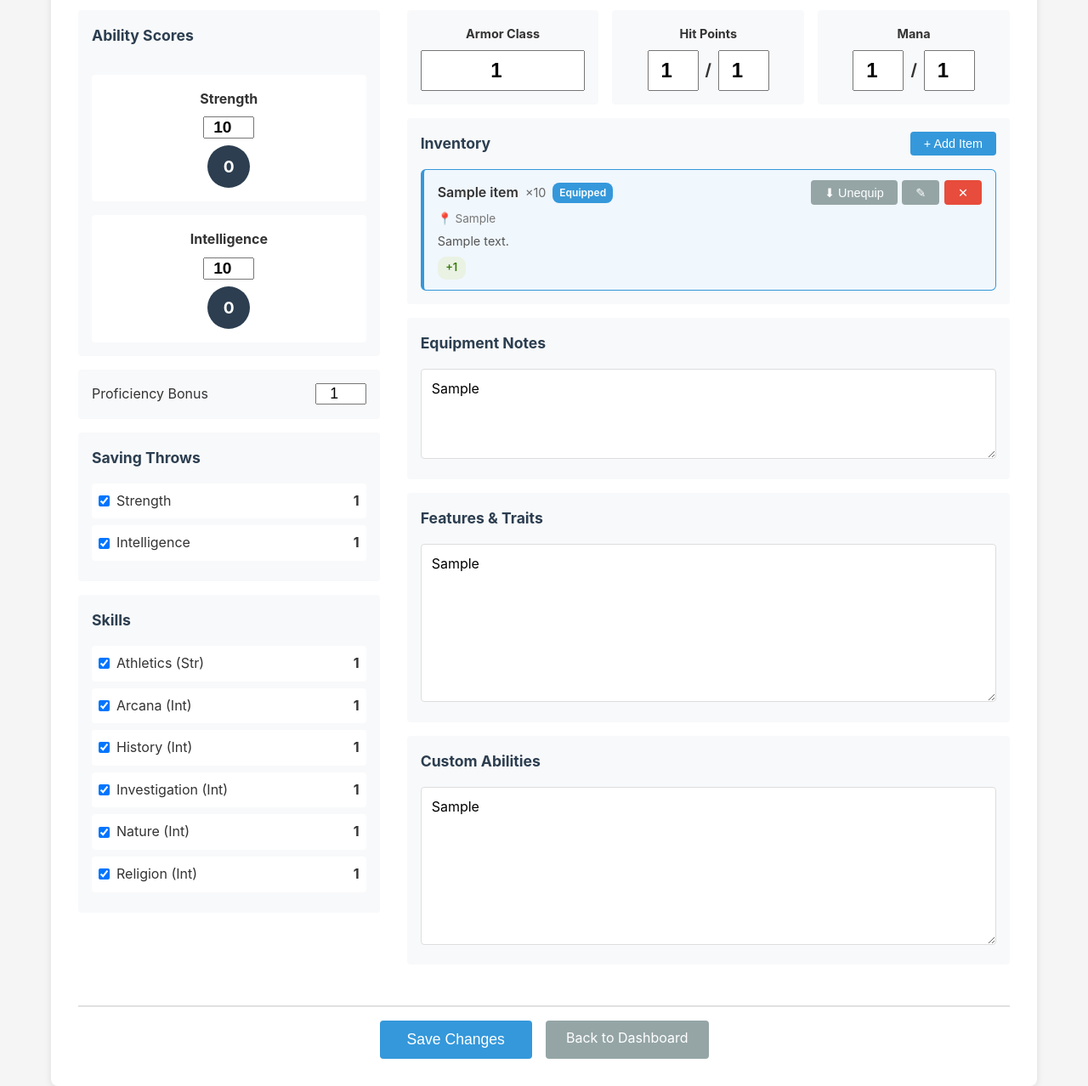
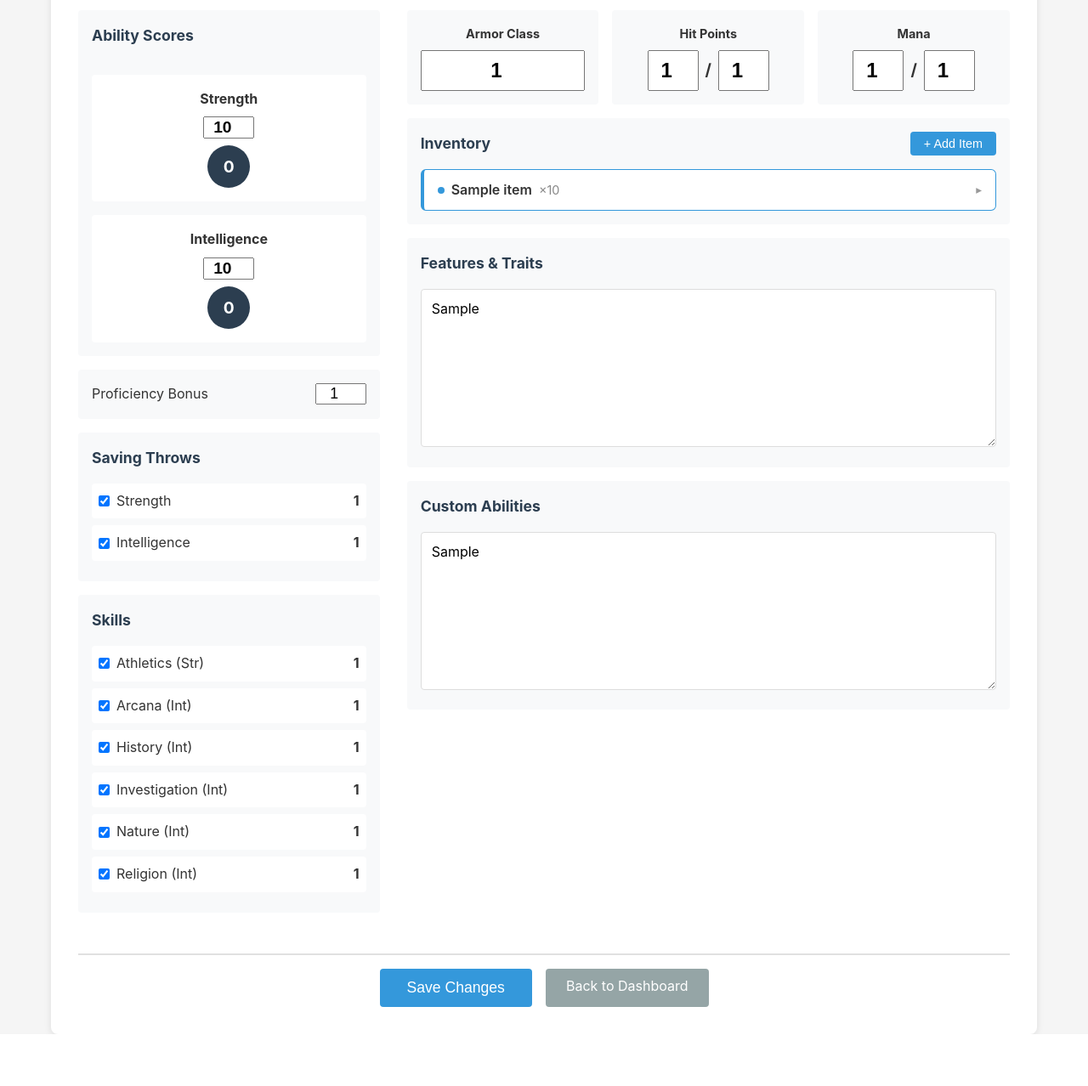
Before and after one commit to brigzzy/character-compendium, a Flask app: page /character/1 in a window 1280 px wide. Shown: the part 298-1576 px from the top of the page at 85% size. After the commit the page ends 1515 px from the top, so only its background shows below. Run offline with Flask 3, Linux system fonts and the light colour scheme; the visitor is signed in with stand-in values (Sample User, id 1); tables that the repository leaves empty hold one stand-in row (values such as "Sample post").

Commit message:
do de do

```diff
--- a/static/inventory.js
+++ b/static/inventory.js
@@ -1,8 +1,15 @@
-// Inventory Modal Management
+// Inventory Modal & Item Management
 (function() {
     'use strict';
 
     let propertyIndex = 0;
+
+    // --- Collapsible items ---
+
+    window.toggleItemExpand = function(summaryEl) {
+        const item = summaryEl.closest('.inventory-item');
+        item.classList.toggle('expanded');
+    };
 
     // --- Modal open/close ---
 
@@ -101,7 +108,6 @@
     };
 
     function getStatOptions(selectedValue) {
-        // Read stat options from the data attribute on the modal
         const modal = document.getElementById('inventory-modal');
         const options = JSON.parse(modal.dataset.statOptions || '[]');
 
--- a/static/style.css
+++ b/static/style.css
@@ -114,6 +114,17 @@ main {
 .btn-large {
     padding: 0.75rem 2rem;
     font-size: 1.1rem;
+}
+
+.btn-small {
+    padding: 0.4rem 1rem;
+    font-size: 0.9rem;
+}
+
+.btn-icon {
+    padding: 0.3rem 0.6rem;
+    font-size: 0.85rem;
+    line-height: 1;
 }
 
 /* Auth Pages */
@@ -529,15 +540,117 @@ main {
     color: white;
 }
 
-.btn-small {
-    padding: 0.4rem 1rem;
-    font-size: 0.9rem;
+
+/* ================================================
+   EFFECTIVE STAT VALUE DISPLAYS
+   ================================================ */
+
+/* Large effective value for stat boxes (AC) */
+.effective-stat {
+    font-size: 2rem;
+    font-weight: bold;
+    color: #2c3e50;
+    line-height: 1.2;
+    margin-bottom: 0.25rem;
 }
 
-.btn-icon {
-    padding: 0.3rem 0.6rem;
+/* Inline effective value for HP/Mana max */
+.effective-stat-inline {
+    font-size: 1.5rem;
+    font-weight: bold;
+    color: #2c3e50;
+    min-width: 40px;
+    text-align: center;
+}
+
+/* Row that shows base input + bonus tag under the effective value */
+.base-stat-row {
+    display: flex;
+    align-items: center;
+    justify-content: center;
+    gap: 0.35rem;
+    margin-top: 0.25rem;
+}
+
+.base-label {
+    font-size: 0.75rem;
+    color: #999;
+    text-transform: uppercase;
+    letter-spacing: 0.03em;
+}
+
+.stat-input-small {
+    width: 50px;
+    text-align: center;
+    font-size: 0.9rem;
+    font-weight: 600;
+    padding: 0.2rem 0.3rem;
+    border: 1px solid #ccc;
+    border-radius: 3px;
+    color: #666;
+}
+
+/* Effective score for ability scores */
+.effective-score {
+    font-size: 1.4rem;
+    font-weight: bold;
+    color: #2c3e50;
+    margin-bottom: 0.25rem;
+}
+
+.base-score-row {
+    display: flex;
+    align-items: center;
+    gap: 0.3rem;
+    margin-bottom: 0.5rem;
+}
+
+.score-input-small {
+    width: 45px;
+    text-align: center;
     font-size: 0.85rem;
-    line-height: 1;
+    font-weight: 600;
+    padding: 0.15rem 0.25rem;
+    border: 1px solid #ccc;
+    border-radius: 3px;
+    color: #666;
+}
+
+/* Green bonus tag used everywhere */
+.bonus-tag {
+    background: #eaf2e3;
+    color: #3a7a0d;
+    padding: 0.1rem 0.45rem;
+    border-radius: 8px;
+    font-size: 0.75rem;
+    font-weight: 700;
+    white-space: nowrap;
+}
+
+/* Effective proficiency inline */
+.effective-inline {
+    font-size: 1.2rem;
+    font-weight: bold;
+    color: #2c3e50;
+}
+
+.bonus-input-small {
+    width: 45px;
+    text-align: center;
+    font-size: 0.85rem;
+    font-weight: 600;
+    padding: 0.15rem 0.25rem;
+    border: 1px solid #ccc;
+    border-radius: 3px;
+    color: #666;
+}
+
+/* Inline bonus marker on saves/skills */
+.equip-bonus-inline {
+    color: #27ae60;
+    font-size: 0.75rem;
+    font-weight: bold;
+    margin-left: 2px;
 }
 
 
@@ -545,7 +658,6 @@ main {
    INVENTORY STYLES
    ================================================ */
 
-/* Section header with title + button */
 .section-header {
     display: flex;
     justify-content: space-between;
@@ -561,36 +673,49 @@ main {
 .inventory-list {
     display: flex;
     flex-direction: column;
-    gap: 0.75rem;
+    gap: 0.5rem;
 }
 
+/* Individual inventory item - collapsed by default */
 .inventory-item {
     background: white;
     border: 1px solid #e0e0e0;
     border-radius: 6px;
-    padding: 0.75rem 1rem;
     transition: border-color 0.2s, box-shadow 0.2s;
 }
 
 .inventory-item.equipped {
     border-color: #3498db;
     border-left: 4px solid #3498db;
-    background: #f0f7fd;
 }
 
-.item-header {
+/* Summary row - always visible, clickable */
+.item-summary {
     display: flex;
     justify-content: space-between;
     align-items: center;
-    gap: 0.75rem;
-    flex-wrap: wrap;
+    padding: 0.65rem 1rem;
+    cursor: pointer;
+    user-select: none;
+    transition: background-color 0.15s;
+}
+
+.item-summary:hover {
+    background-color: #f8f9fa;
 }
 
 .item-name-row {
     display: flex;
     align-items: center;
     gap: 0.5rem;
-    flex-wrap: wrap;
+}
+
+.equip-dot {
+    width: 8px;
+    height: 8px;
+    border-radius: 50%;
+    background-color: #3498db;
+    flex-shrink: 0;
 }
 
 .item-name {
@@ -599,39 +724,36 @@ main {
 }
 
 .item-quantity {
-    color: #666;
+    color: #888;
     font-size: 0.9rem;
 }
 
-.badge-equipped {
-    background-color: #3498db;
-    color: white;
-    padding: 0.15rem 0.5rem;
-    border-radius: 8px;
-    font-size: 0.75rem;
-    font-weight: 600;
-}
-
-.item-actions {
-    display: flex;
-    gap: 0.35rem;
-    align-items: center;
+.item-expand-icon {
+    color: #999;
+    font-size: 0.85rem;
+    transition: transform 0.2s;
     flex-shrink: 0;
 }
 
-.btn-equip {
-    background-color: #27ae60;
-    color: white;
+.inventory-item.expanded .item-expand-icon {
+    transform: rotate(90deg);
 }
 
-.btn-equip:hover {
-    background-color: #219a52;
+/* Details section - hidden by default */
+.item-details {
+    display: none;
+    padding: 0 1rem 0.75rem 1rem;
+    border-top: 1px solid #eee;
+}
+
+.inventory-item.expanded .item-details {
+    display: block;
 }
 
 .item-location {
     font-size: 0.85rem;
     color: #777;
-    margin-top: 0.35rem;
+    margin-top: 0.5rem;
 }
 
 .item-description {
@@ -657,32 +779,28 @@ main {
     font-weight: 600;
 }
 
+.item-actions {
+    display: flex;
+    gap: 0.35rem;
+    margin-top: 0.65rem;
+    padding-top: 0.5rem;
+    border-top: 1px solid #eee;
+}
+
+.btn-equip {
+    background-color: #27ae60;
+    color: white;
+}
+
+.btn-equip:hover {
+    background-color: #219a52;
+}
+
 .empty-inventory {
     text-align: center;
     padding: 1.5rem;
     color: #999;
     font-style: italic;
-}
-
-/* Equipment bonus indicators */
-.equip-bonus {
-    color: #27ae60;
-    font-size: 0.85rem;
-    font-weight: 600;
-}
-
-.equip-bonus-stat {
-    color: #27ae60;
-    font-size: 0.8rem;
-    font-weight: 600;
-    margin-top: 0.25rem;
-}
-
-.equip-bonus-inline {
-    color: #27ae60;
-    font-size: 0.75rem;
-    font-weight: bold;
-    margin-left: 2px;
 }
 
 
@@ -779,7 +897,6 @@ main {
     gap: 1rem;
 }
 
-/* Property rows in modal */
 #properties-container {
     display: flex;
     flex-direction: column;
@@ -847,14 +964,8 @@ main {
         padding-top: 0;
     }
 
-    .item-header {
-        flex-direction: column;
-        align-items: flex-start;
-    }
-
     .item-actions {
-        width: 100%;
-        justify-content: flex-start;
+        flex-wrap: wrap;
     }
 
     .form-row-modal {
--- a/templates/sheet.html
+++ b/templates/sheet.html
@@ -37,24 +37,34 @@
                     <h3>Ability Scores</h3>
 
                     {% set str_bonus = bonuses.get('str_score', 0) %}
+                    {% set effective_str = character.str_score + str_bonus %}
                     <div class="ability-score">
                         <label>Strength</label>
+                        {% if str_bonus %}
+                        <div class="effective-score">{{ effective_str }}</div>
+                        <div class="base-score-row">
+                            <input type="number" name="str_score" value="{{ character.str_score }}" min="1" max="30" class="score-input-small">
+                            <span class="bonus-tag">+{{ str_bonus }}</span>
+                        </div>
+                        {% else %}
                         <input type="number" name="str_score" value="{{ character.str_score }}" min="1" max="30" class="score-input">
-                        {% if str_bonus %}
-                        <span class="equip-bonus" title="From equipped items">+{{ str_bonus }}</span>
                         {% endif %}
-                        {% set effective_str = character.str_score + str_bonus %}
                         <div class="modifier">{{ ((effective_str - 10) // 2) if effective_str >= 10 else ((effective_str - 11) // 2) }}</div>
                     </div>
 
                     {% set int_bonus = bonuses.get('int_score', 0) %}
+                    {% set effective_int = character.int_score + int_bonus %}
                     <div class="ability-score">
                         <label>Intelligence</label>
+                        {% if int_bonus %}
+                        <div class="effective-score">{{ effective_int }}</div>
+                        <div class="base-score-row">
+                            <input type="number" name="int_score" value="{{ character.int_score }}" min="1" max="30" class="score-input-small">
+                            <span class="bonus-tag">+{{ int_bonus }}</span>
+                        </div>
+                        {% else %}
                         <input type="number" name="int_score" value="{{ character.int_score }}" min="1" max="30" class="score-input">
-                        {% if int_bonus %}
-                        <span class="equip-bonus" title="From equipped items">+{{ int_bonus }}</span>
                         {% endif %}
-                        {% set effective_int = character.int_score + int_bonus %}
                         <div class="modifier">{{ ((effective_int - 10) // 2) if effective_int >= 10 else ((effective_int - 11) // 2) }}</div>
                     </div>
                 </div>
@@ -62,20 +72,21 @@
                 <!-- Proficiency Bonus -->
                 <div class="section proficiency-section">
                     <label for="proficiency_bonus">Proficiency Bonus</label>
-                    <div style="display: flex; align-items: center; gap: 0.5rem;">
-                        <input type="number" name="proficiency_bonus" value="{{ character.proficiency_bonus }}" min="0" class="bonus-input">
                     {% set prof_bonus = bonuses.get('proficiency_bonus', 0) %}
                     {% if prof_bonus %}
-                        <span class="equip-bonus" title="From equipped items">+{{ prof_bonus }}</span>
+                    <div style="display: flex; align-items: center; gap: 0.5rem;">
+                        <span class="effective-inline">{{ character.proficiency_bonus + prof_bonus }}</span>
+                        <input type="number" name="proficiency_bonus" value="{{ character.proficiency_bonus }}" min="0" class="bonus-input-small">
+                        <span class="bonus-tag">+{{ prof_bonus }}</span>
+                    </div>
+                    {% else %}
+                    <input type="number" name="proficiency_bonus" value="{{ character.proficiency_bonus }}" min="0" class="bonus-input">
                     {% endif %}
-                    </div>
                 </div>
 
                 <!-- Saving Throws -->
                 <div class="section saves">
                     <h3>Saving Throws</h3>
-                    {% set effective_str = character.str_score + bonuses.get('str_score', 0) %}
-                    {% set effective_int = character.int_score + bonuses.get('int_score', 0) %}
                     {% set effective_prof = character.proficiency_bonus + bonuses.get('proficiency_bonus', 0) %}
 
                     <div class="skill-item">
@@ -135,36 +146,64 @@
 
                 <!-- Combat Stats -->
                 <div class="combat-stats">
+                    {% set ac_bonus = bonuses.get('ac', 0) %}
                     <div class="stat-box">
-                        <label for="ac">Armor Class</label>
+                        <label>Armor Class</label>
+                        {% if ac_bonus %}
+                        <div class="effective-stat">{{ character.ac + ac_bonus }}</div>
+                        <div class="base-stat-row">
+                            <span class="base-label">Base</span>
+                            <input type="number" name="ac" value="{{ character.ac }}" min="0" class="stat-input-small">
+                            <span class="bonus-tag">+{{ ac_bonus }}</span>
+                        </div>
+                        {% else %}
                         <input type="number" name="ac" value="{{ character.ac }}" min="0" class="stat-input">
-                        {% set ac_bonus = bonuses.get('ac', 0) %}
-                        {% if ac_bonus %}
-                        <div class="equip-bonus-stat" title="From equipped items">+{{ ac_bonus }} from items = {{ character.ac + ac_bonus }}</div>
                         {% endif %}
                     </div>
+
+                    {% set hp_bonus = bonuses.get('hp_max', 0) %}
                     <div class="stat-box">
                         <label>Hit Points</label>
+                        {% if hp_bonus %}
+                        <div class="hp-inputs">
+                            <input type="number" name="hp_current" value="{{ character.hp_current }}" min="0" class="stat-input" placeholder="Current">
+                            <span>/</span>
+                            <span class="effective-stat-inline">{{ character.hp_max + hp_bonus }}</span>
+                        </div>
+                        <div class="base-stat-row">
+                            <span class="base-label">Base max</span>
+                            <input type="number" name="hp_max" value="{{ character.hp_max }}" min="0" class="stat-input-small">
+                            <span class="bonus-tag">+{{ hp_bonus }}</span>
+                        </div>
+                        {% else %}
                         <div class="hp-inputs">
                             <input type="number" name="hp_current" value="{{ character.hp_current }}" min="0" class="stat-input" placeholder="Current">
                             <span>/</span>
                             <input type="number" name="hp_max" value="{{ character.hp_max }}" min="0" class="stat-input" placeholder="Max">
                         </div>
-                        {% set hp_bonus = bonuses.get('hp_max', 0) %}
-                        {% if hp_bonus %}
-                        <div class="equip-bonus-stat" title="From equipped items">+{{ hp_bonus }} max from items</div>
                         {% endif %}
                     </div>
+
+                    {% set mana_bonus = bonuses.get('mana_max', 0) %}
                     <div class="stat-box">
                         <label>Mana</label>
+                        {% if mana_bonus %}
+                        <div class="hp-inputs">
+                            <input type="number" name="mana_current" value="{{ character.mana_current }}" min="0" class="stat-input" placeholder="Current">
+                            <span>/</span>
+                            <span class="effective-stat-inline">{{ character.mana_max + mana_bonus }}</span>
+                        </div>
+                        <div class="base-stat-row">
+                            <span class="base-label">Base max</span>
+                            <input type="number" name="mana_max" value="{{ character.mana_max }}" min="0" class="stat-input-small">
+                            <span class="bonus-tag">+{{ mana_bonus }}</span>
+                        </div>
+                        {% else %}
                         <div class="hp-inputs">
                             <input type="number" name="mana_current" value="{{ character.mana_current }}" min="0" class="stat-input" placeholder="Current">
                             <span>/</span>
                             <input type="number" name="mana_max" value="{{ character.mana_max }}" min="0" class="stat-input" placeholder="Max">
                         </div>
-                        {% set mana_bonus = bonuses.get('mana_max', 0) %}
-                        {% if mana_bonus %}
-                        <div class="equip-bonus-stat" title="From equipped items">+{{ mana_bonus }} max from items</div>
                         {% endif %}
                     </div>
                 </div>
@@ -180,28 +219,19 @@
                     <div class="inventory-list">
                         {% for item in inventory %}
                         <div class="inventory-item {{ 'equipped' if item.equipped else '' }}">
-                            <div class="item-header">
+                            <div class="item-summary" onclick="toggleItemExpand(this)">
                                 <div class="item-name-row">
+                                    {% if item.equipped %}
+                                    <span class="equip-dot" title="Equipped"></span>
+                                    {% endif %}
                                     <span class="item-name">{{ item.name }}</span>
                                     {% if item.quantity is not none %}
                                     <span class="item-quantity">×{{ item.quantity }}</span>
                                     {% endif %}
-                                    {% if item.equipped %}
-                                    <span class="badge badge-equipped">Equipped</span>
-                                    {% endif %}
                                 </div>
-                                <div class="item-actions">
-                                    <form method="POST" action="{{ url_for('toggle_equip_item', character_id=character.id, item_id=item.id) }}" style="display:inline;">
-                                        <button type="submit" class="btn btn-small {{ 'btn-secondary' if item.equipped else 'btn-equip' }}" title="{{ 'Unequip' if item.equipped else 'Equip' }}">
-                                            {{ '⬇ Unequip' if item.equipped else '⬆ Equip' }}
-                                        </button>
-                                    </form>
-                                    <button type="button" class="btn btn-small btn-secondary" onclick="openEditItemModal({{ item.id }})" title="Edit">✎</button>
-                                    <form method="POST" action="{{ url_for('delete_inventory_item', character_id=character.id, item_id=item.id) }}" style="display:inline;">
-                                        <button type="submit" class="btn btn-small btn-danger" onclick="return confirm('Remove {{ item.name }} from inventory?')" title="Delete">✕</button>
-                                    </form>
+                                <span class="item-expand-icon">▸</span>
                             </div>
-                            </div>
+                            <div class="item-details">
                                 {% if item.location %}
                                 <div class="item-location">📍 {{ item.location }}</div>
                                 {% endif %}
@@ -218,18 +248,24 @@
                                     {% endfor %}
                                 </div>
                                 {% endif %}
+                                <div class="item-actions">
+                                    <form method="POST" action="{{ url_for('toggle_equip_item', character_id=character.id, item_id=item.id) }}" style="display:inline;">
+                                        <button type="submit" class="btn btn-small {{ 'btn-secondary' if item.equipped else 'btn-equip' }}">
+                                            {{ 'Remove' if item.equipped else '⬆ Equip' }}
+                                        </button>
+                                    </form>
+                                    <button type="button" class="btn btn-small btn-secondary" onclick="openEditItemModal({{ item.id }})" title="Edit">✎ Edit</button>
+                                    <form method="POST" action="{{ url_for('delete_inventory_item', character_id=character.id, item_id=item.id) }}" style="display:inline;">
+                                        <button type="submit" class="btn btn-small btn-danger" onclick="return confirm('Remove {{ item.name }} from inventory?')" title="Delete">✕ Delete</button>
+                                    </form>
+                                </div>
+                            </div>
                         </div>
                         {% endfor %}
                     </div>
                     {% else %}
                     <div class="empty-inventory">No items yet. Add your first item!</div>
                     {% endif %}
-                </div>
-
-                <!-- Equipment (legacy text field) -->
-                <div class="section text-section">
-                    <h3>Equipment Notes</h3>
-                    <textarea name="equipment" rows="4">{{ character.equipment or '' }}</textarea>
                 </div>
 
                 <!-- Features & Traits -->
```
Lines whose indentation alone changed are shown as unchanged.
